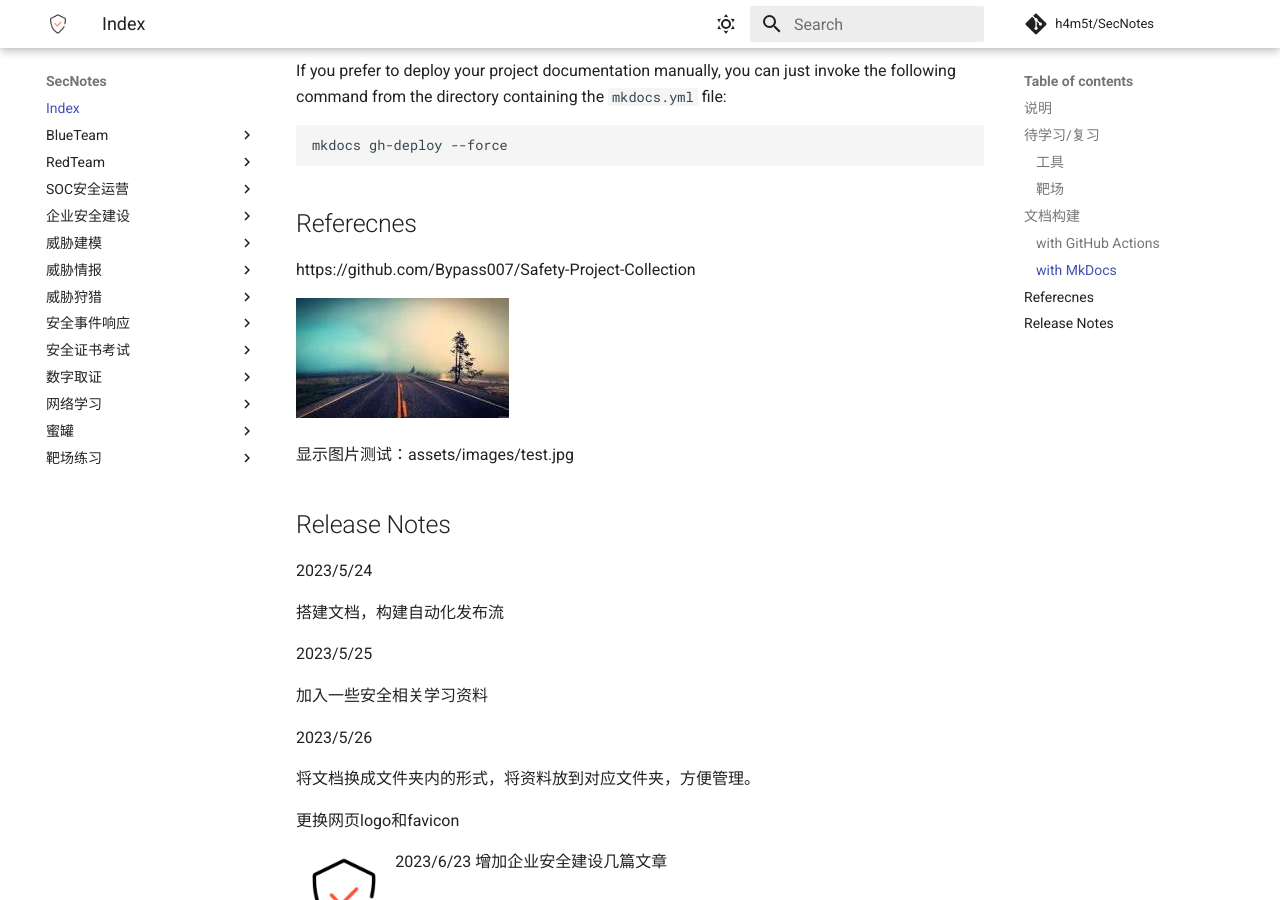
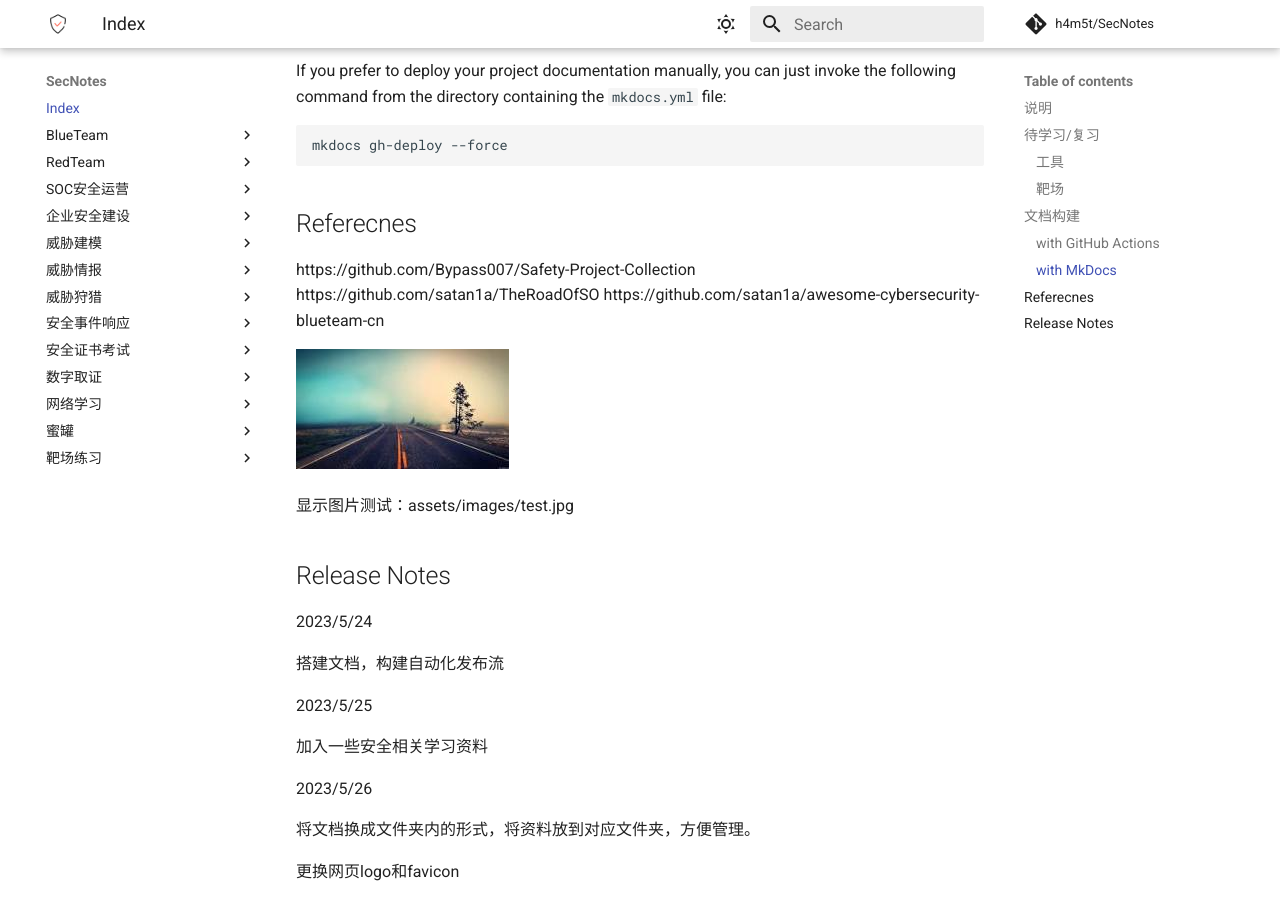
Before and after one commit to h4m5t/SecNotes, an MkDocs documentation site: the page built from docs/index.md, in a window 1280 px wide and 900 px high, scrolled down 2694 px. Built offline with MkDocs 1.6.1 and Material for MkDocs 9.7.7, drawn with Linux system fonts in a browser that asks for light colours; comment, search, counter and statistics services are not loaded; some of the changed lines change nothing that is shown.

Commit message:
Update index.md

```diff
--- a/docs/index.md
+++ b/docs/index.md
@@ -105,6 +105,8 @@ mkdocs gh-deploy --force
 ## Referecnes
 
 https://github.com/Bypass007/Safety-Project-Collection
+https://github.com/satan1a/TheRoadOfSO
+https://github.com/satan1a/awesome-cybersecurity-blueteam-cn
 
 ![](assets/images/test.jpg)
 
@@ -130,5 +132,6 @@ https://github.com/Bypass007/Safety-Project-Collection
 
 <img src="assets/logo.png" style="zoom:20%;" align=left />
 
+
 2023/6/23
 增加企业安全建设几篇文章
```
